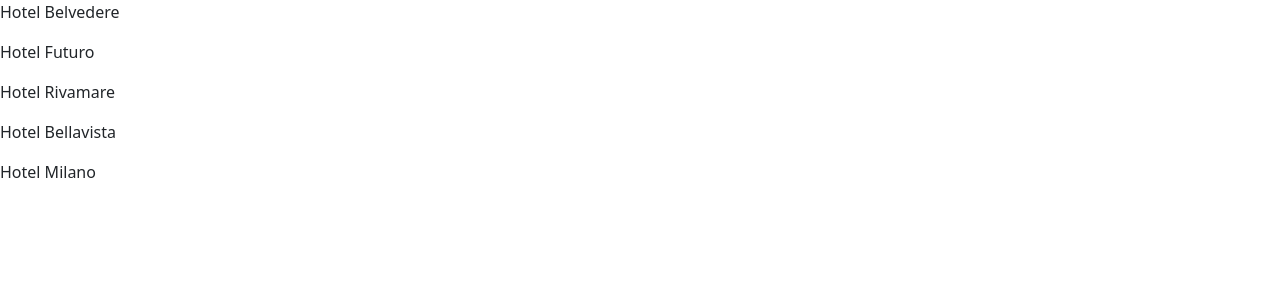
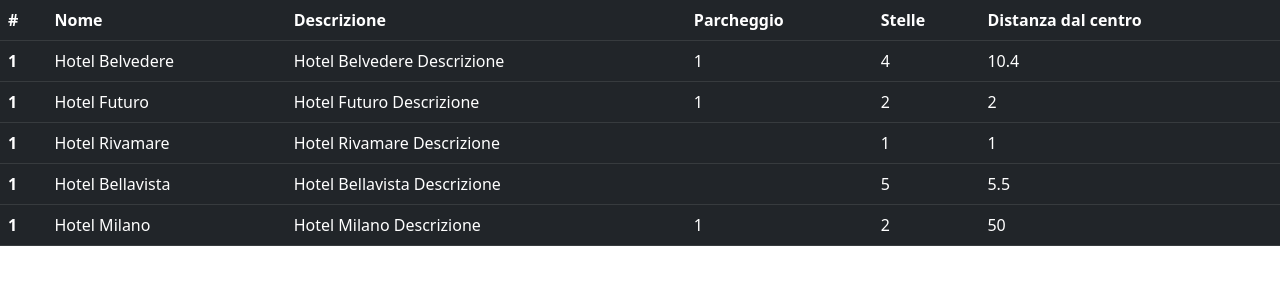
Before and after one commit to Prico3/php-hotel, a PHP site: page / in a window 1280 px wide. Shown: the top 300 px of the page. Run offline with PHP 8.4, Linux system fonts and the light colour scheme; data that the repository does not hold is empty.

Commit message:
cicle for created

```diff
--- a/index.php
+++ b/index.php
@@ -42,12 +42,12 @@ $hotels = [
 
 // echo $hotels[4]['name'];
 
-$i = 0;
-while ($i < count($hotels)) {
-    $all_info = $hotels[$i];
-    // var_dump($all_info);
-    $i++;
-};
+// $i = 0;
+// while ($i < count($hotels)) {
+//     $all_info = $hotels[$i];
+//     // var_dump($all_info);
+//     $i++;
+// };
 
 ?>
 
@@ -69,19 +69,44 @@ while ($i < count($hotels)) {
 
 
 
-    <!-- ciclo for -->
-    <?php for ($i = 0; $i < $all_info; $i++) {
-        $all_info = $hotels[$i];
-    ?>
-
-        <p><?php echo $all_info['name'] ?></p>
 
 
 
 
 
 
-    <?php  };  ?>
+
+
+
+    <table class="table table-dark table-hover">
+        <thead>
+            <tr>
+                <th scope="col">#</th>
+                <th scope="col">Nome</th>
+                <th scope="col">Descrizione</th>
+                <th scope="col">Parcheggio</th>
+                <th scope="col">Stelle</th>
+                <th scope="col">Distanza dal centro</th>
+
+            </tr>
+        </thead>
+        <tbody>
+            <tr>
+                <!-- ciclo for -->
+                <?php for ($i = 0; $i < count($hotels); $i++) {
+                    $all_info = $hotels[$i];
+                ?>
+                    <th scope="row">1</th>
+                    <td><?php echo $all_info['name'] ?></td>
+                    <td><?php echo $all_info['description'] ?></td>
+                    <td><?php echo $all_info['parking'] ?></td>
+                    <td><?php echo $all_info['vote'] ?></td>
+                    <td><?php echo $all_info['distance_to_center'] ?></td>
+            </tr>
+        <?php  };  ?>
+
+        </tbody>
+    </table>
 
 
 </body>
```
